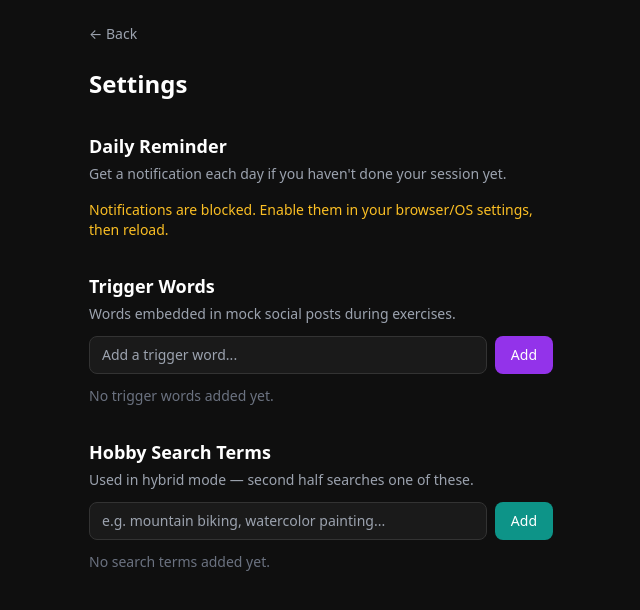
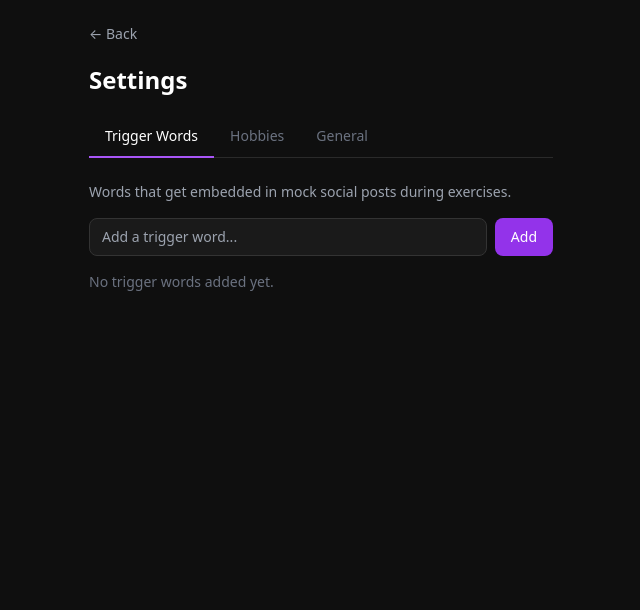
Before and after one commit to Name1es5/Habituate, a React (Vite) app: page /settings in a window 1280 px wide. Shown: the top 610 px of the page, without its empty margins (319-959 px from the left). Built offline with nearby package versions, Linux system fonts and the light colour scheme.

Commit message:
Split Settings into three tabs: Trigger Words, Hobbies, General
https://claude.ai/code/session_013uFYBXZ1KHvgiun1g4uNmc

```diff
--- a/src/pages/Settings.tsx
+++ b/src/pages/Settings.tsx
@@ -3,8 +3,11 @@ import { useNavigate } from "react-router-dom";
 import { getSettings, saveSettings, getNotifSettings, saveNotifSettings } from "../store";
 import { requestNotificationPermission, getNotificationPermission, scheduleNotification } from "../notifications";
 
+type Tab = "triggers" | "hobbies" | "general";
+
 export default function Settings() {
   const navigate = useNavigate();
+  const [tab, setTab] = useState<Tab>("triggers");
   const [settings, setSettings] = useState(getSettings);
   const [notif, setNotif] = useState(getNotifSettings);
   const [wordInput, setWordInput] = useState("");
@@ -73,17 +76,116 @@ export default function Settings() {
     return `${h12}:${m.toString().padStart(2, "0")} ${ampm}`;
   }
 
+  const tabs: { id: Tab; label: string }[] = [
+    { id: "triggers", label: "Trigger Words" },
+    { id: "hobbies", label: "Hobbies" },
+    { id: "general", label: "General" },
+  ];
+
   return (
-    <div className="min-h-screen bg-[#0f0f0f] text-white p-6 max-w-lg mx-auto">
-      <button onClick={() => navigate("/")} className="text-gray-400 hover:text-white text-sm mb-6 flex items-center gap-1">
+    <div className="min-h-screen bg-[#0f0f0f] text-white max-w-lg mx-auto flex flex-col">
+      {/* header */}
+      <div className="px-6 pt-6 pb-0">
+        <button onClick={() => navigate("/")} className="text-gray-400 hover:text-white text-sm mb-5 flex items-center gap-1">
           ← Back
         </button>
+        <h1 className="text-2xl font-bold mb-5">Settings</h1>
 
-      <h1 className="text-2xl font-bold mb-8">Settings</h1>
+        {/* tabs */}
+        <div className="flex border-b border-[#2a2a2a]">
+          {tabs.map((t) => (
+            <button
+              key={t.id}
+              onClick={() => setTab(t.id)}
+              className={`px-4 py-2.5 text-sm font-medium border-b-2 transition -mb-px ${
+                tab === t.id
+                  ? "border-purple-500 text-white"
+                  : "border-transparent text-gray-500 hover:text-gray-300"
+              }`}
+            >
+              {t.label}
+            </button>
+          ))}
+        </div>
+      </div>
 
-      {/* Daily reminder */}
-      <section className="mb-8">
-        <h2 className="text-lg font-semibold mb-1">Daily Reminder</h2>
+      {/* tab content */}
+      <div className="flex-1 px-6 pt-6 pb-8">
+
+        {/* --- Trigger Words tab --- */}
+        {tab === "triggers" && (
+          <section>
+            <p className="text-gray-400 text-sm mb-4">Words that get embedded in mock social posts during exercises.</p>
+
+            <div className="flex gap-2 mb-4">
+              <input
+                className="flex-1 bg-[#1a1a1a] border border-[#333] rounded-lg px-3 py-2 text-sm outline-none focus:border-purple-500"
+                placeholder="Add a trigger word..."
+                value={wordInput}
+                onChange={(e) => setWordInput(e.target.value)}
+                onKeyDown={(e) => e.key === "Enter" && addWord()}
+              />
+              <button
+                onClick={addWord}
+                className="bg-purple-600 hover:bg-purple-700 text-white px-4 py-2 rounded-lg text-sm font-medium"
+              >
+                Add
+              </button>
+            </div>
+
+            <div className="flex flex-wrap gap-2">
+              {settings.triggerWords.length === 0 && (
+                <p className="text-gray-500 text-sm">No trigger words added yet.</p>
+              )}
+              {settings.triggerWords.map((w) => (
+                <span key={w} className="flex items-center gap-1.5 bg-[#2a1a2e] border border-purple-800 text-purple-300 px-3 py-1 rounded-full text-sm">
+                  {w}
+                  <button onClick={() => removeWord(w)} className="text-purple-500 hover:text-white leading-none">×</button>
+                </span>
+              ))}
+            </div>
+          </section>
+        )}
+
+        {/* --- Hobbies tab --- */}
+        {tab === "hobbies" && (
+          <section>
+            <p className="text-gray-400 text-sm mb-4">Used in hybrid mode — the second half auto-searches one of these in Google.</p>
+
+            <div className="flex gap-2 mb-4">
+              <input
+                className="flex-1 bg-[#1a1a1a] border border-[#333] rounded-lg px-3 py-2 text-sm outline-none focus:border-teal-500"
+                placeholder="e.g. mountain biking, watercolor painting..."
+                value={termInput}
+                onChange={(e) => setTermInput(e.target.value)}
+                onKeyDown={(e) => e.key === "Enter" && addTerm()}
+              />
+              <button
+                onClick={addTerm}
+                className="bg-teal-600 hover:bg-teal-700 text-white px-4 py-2 rounded-lg text-sm font-medium"
+              >
+                Add
+              </button>
+            </div>
+
+            <div className="flex flex-wrap gap-2">
+              {settings.hobbySearchTerms.length === 0 && (
+                <p className="text-gray-500 text-sm">No hobby terms added yet.</p>
+              )}
+              {settings.hobbySearchTerms.map((t) => (
+                <span key={t} className="flex items-center gap-1.5 bg-[#0d2320] border border-teal-800 text-teal-300 px-3 py-1 rounded-full text-sm">
+                  {t}
+                  <button onClick={() => removeTerm(t)} className="text-teal-500 hover:text-white leading-none">×</button>
+                </span>
+              ))}
+            </div>
+          </section>
+        )}
+
+        {/* --- General tab --- */}
+        {tab === "general" && (
+          <section>
+            <h2 className="text-base font-semibold mb-1">Daily Reminder</h2>
             <p className="text-gray-400 text-sm mb-4">Get a notification each day if you haven't done your session yet.</p>
 
             {notifPermission === "unsupported" && (
@@ -134,74 +236,8 @@ export default function Settings() {
               </div>
             )}
           </section>
-
-      {/* Trigger words */}
-      <section className="mb-8">
-        <h2 className="text-lg font-semibold mb-1">Trigger Words</h2>
-        <p className="text-gray-400 text-sm mb-3">Words embedded in mock social posts during exercises.</p>
-
-        <div className="flex gap-2 mb-3">
-          <input
-            className="flex-1 bg-[#1a1a1a] border border-[#333] rounded-lg px-3 py-2 text-sm outline-none focus:border-purple-500"
-            placeholder="Add a trigger word..."
-            value={wordInput}
-            onChange={(e) => setWordInput(e.target.value)}
-            onKeyDown={(e) => e.key === "Enter" && addWord()}
-          />
-          <button
-            onClick={addWord}
-            className="bg-purple-600 hover:bg-purple-700 text-white px-4 py-2 rounded-lg text-sm font-medium"
-          >
-            Add
-          </button>
+        )}
       </div>
-
-        <div className="flex flex-wrap gap-2">
-          {settings.triggerWords.length === 0 && (
-            <p className="text-gray-500 text-sm">No trigger words added yet.</p>
-          )}
-          {settings.triggerWords.map((w) => (
-            <span key={w} className="flex items-center gap-1.5 bg-[#2a1a2e] border border-purple-800 text-purple-300 px-3 py-1 rounded-full text-sm">
-              {w}
-              <button onClick={() => removeWord(w)} className="text-purple-500 hover:text-white leading-none">×</button>
-            </span>
-          ))}
-        </div>
-      </section>
-
-      {/* Hobby search terms */}
-      <section>
-        <h2 className="text-lg font-semibold mb-1">Hobby Search Terms</h2>
-        <p className="text-gray-400 text-sm mb-3">Used in hybrid mode — second half searches one of these.</p>
-
-        <div className="flex gap-2 mb-3">
-          <input
-            className="flex-1 bg-[#1a1a1a] border border-[#333] rounded-lg px-3 py-2 text-sm outline-none focus:border-teal-500"
-            placeholder="e.g. mountain biking, watercolor painting..."
-            value={termInput}
-            onChange={(e) => setTermInput(e.target.value)}
-            onKeyDown={(e) => e.key === "Enter" && addTerm()}
-          />
-          <button
-            onClick={addTerm}
-            className="bg-teal-600 hover:bg-teal-700 text-white px-4 py-2 rounded-lg text-sm font-medium"
-          >
-            Add
-          </button>
-        </div>
-
-        <div className="flex flex-wrap gap-2">
-          {settings.hobbySearchTerms.length === 0 && (
-            <p className="text-gray-500 text-sm">No search terms added yet.</p>
-          )}
-          {settings.hobbySearchTerms.map((t) => (
-            <span key={t} className="flex items-center gap-1.5 bg-[#0d2320] border border-teal-800 text-teal-300 px-3 py-1 rounded-full text-sm">
-              {t}
-              <button onClick={() => removeTerm(t)} className="text-teal-500 hover:text-white leading-none">×</button>
-            </span>
-          ))}
-        </div>
-      </section>
     </div>
   );
 }
```
Lines whose indentation alone changed are shown as unchanged.
